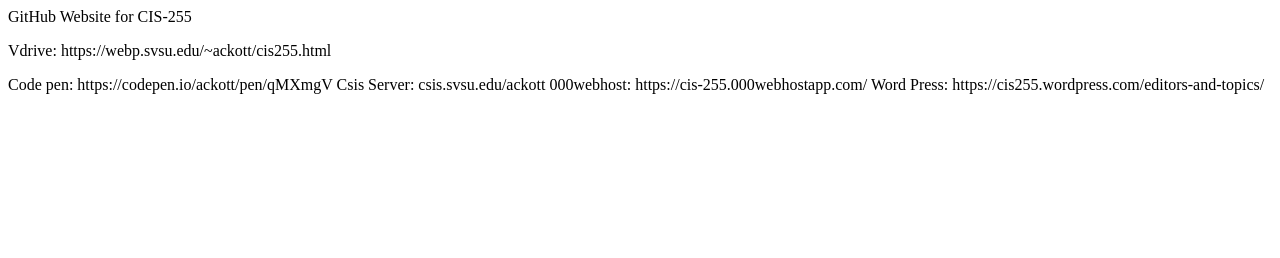
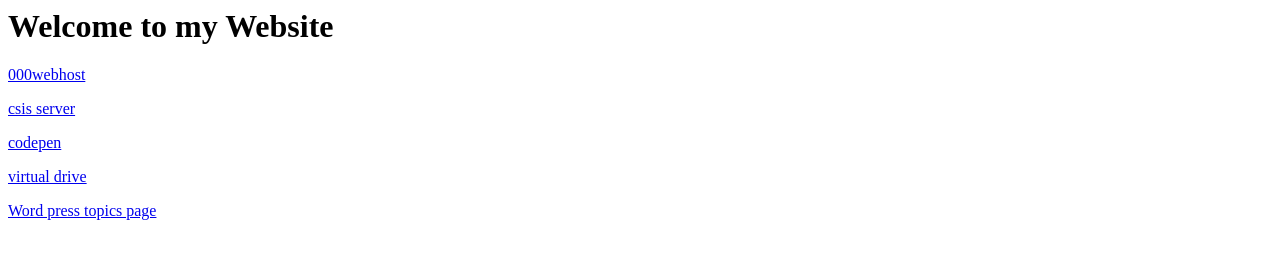
Before and after one commit to ackott/pages, a plain HTML site: page index.html in a window 1280 px wide. Drawn offline with Linux system fonts and the light colour scheme.

Commit message:
Update index.html

```diff
--- a/index.html
+++ b/index.html
@@ -1,6 +1,6 @@
-GitHub Website for CIS-255
-<p> Vdrive: https://webp.svsu.edu/~ackott/cis255.html</p>
-Code pen: https://codepen.io/ackott/pen/qMXmgV
-Csis Server: csis.svsu.edu/ackott
-000webhost: <a>https://cis-255.000webhostapp.com/</a>
-Word Press: https://cis255.wordpress.com/editors-and-topics/
+<h1>Welcome to my Website</h1>
+<a href=https://cis-255.000webhostapp.com/>000webhost</a>
+<p><a href=https://csis.svsu.edu/~ackott/> csis server </a></p>
+<p><a href=https://codepen.io/ackott/pen/qMXmgV/> codepen </a></p>
+<p><a href=https://webp.svsu.edu/~ackott/cis255.html/> virtual drive </p>
+<p><a href=https://cis255.wordpress.com/editors-and-topics/> Word press topics page </p>
```
